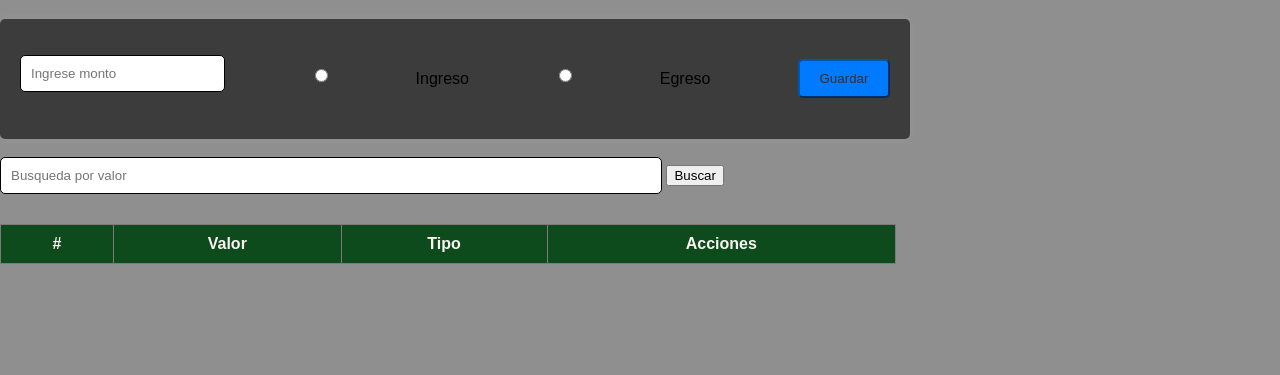
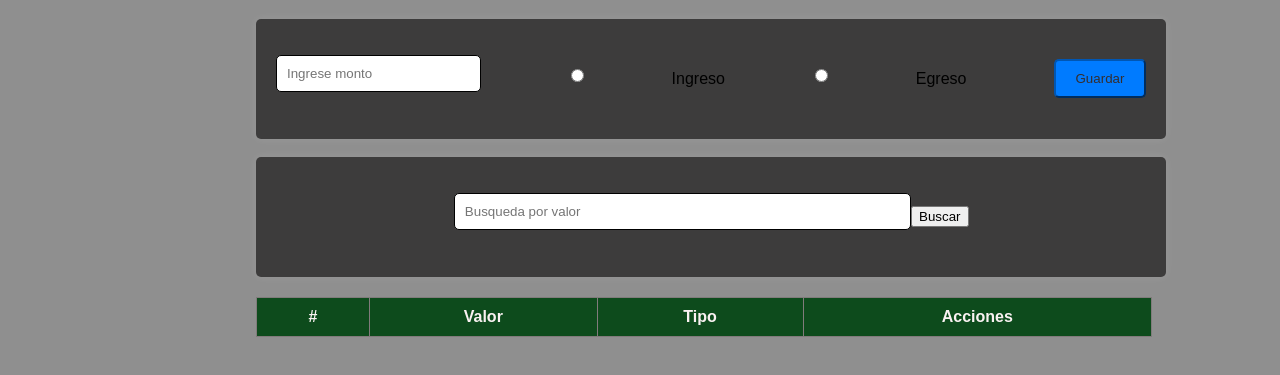
Before and after one commit to BarbatosLopux/presupuesto, a plain HTML site: page index.html in a window 1280 px wide. Shown: the part 61-436 px from the top of the page. Drawn offline with Linux system fonts and the light colour scheme; no server answers.

Commit message:
feat: :lipstick: Actualizacion de estilos en CSS y HTML

```diff
--- a/index.html
+++ b/index.html
@@ -16,8 +16,10 @@
         <input type="submit" value="Guardar">
     </form>
     <br>
-    <input type="text" id="inputBusqueda" placeholder="Busqueda por valor">
-    <button id="btnBuscar">Buscar</button>
+    <form>
+        <input type="text" id="inputBusqueda" placeholder="Busqueda por valor">
+        <button id="btnBuscar">Buscar</button>
+    </form>
     <table border="solid">
         <thead>
             <tr>
--- a/style.css
+++ b/style.css
@@ -26,6 +26,7 @@ form {
     display: flex;
     align-items: center;
     height: 10vh;
+    margin-left: 20%;
 
 }
 
@@ -59,6 +60,7 @@ table {
     border-collapse: collapse;
     background-color: #fcf4f4;
     margin-top: 20px;
+    margin-left:20% ;
 
 }
 
```
